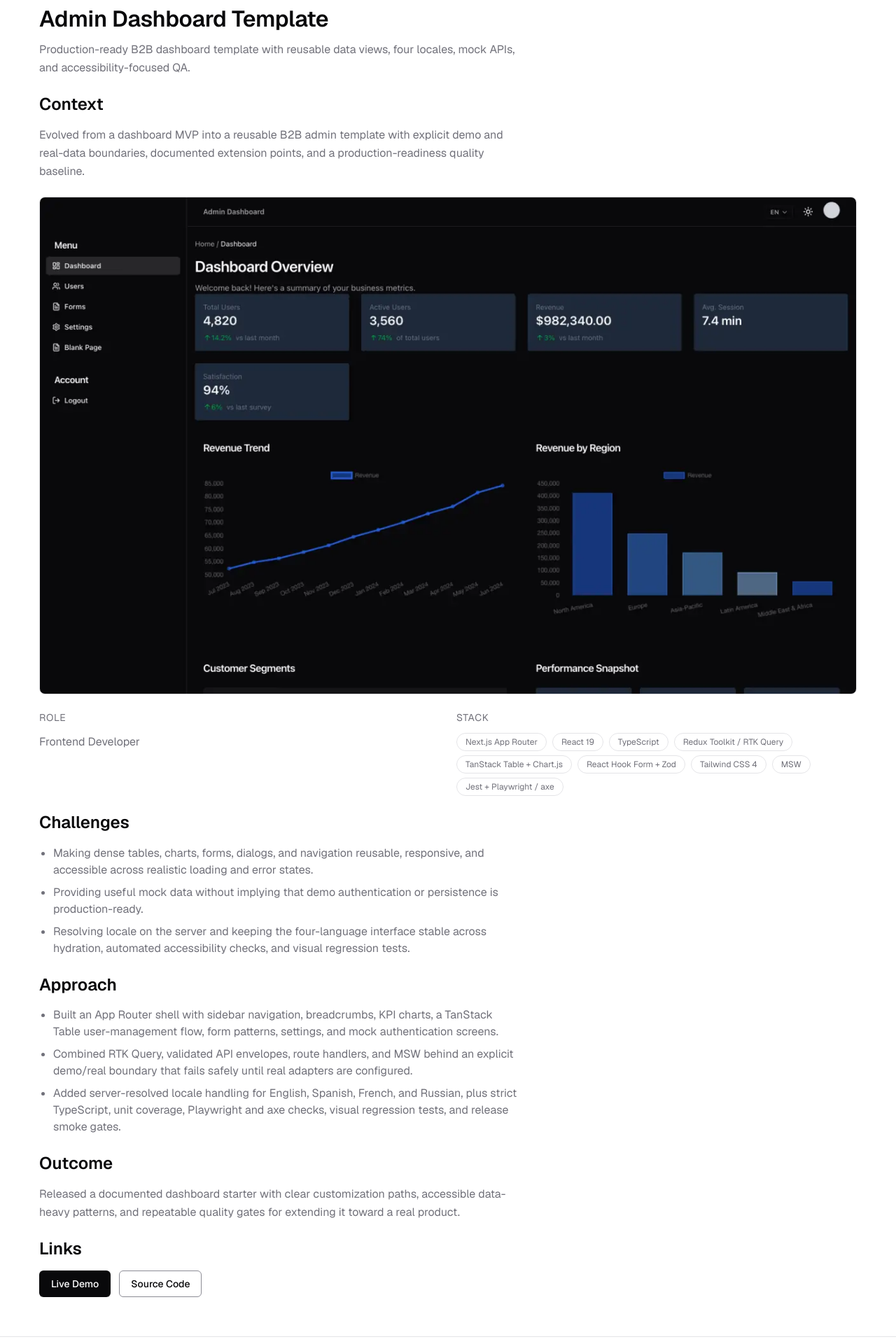
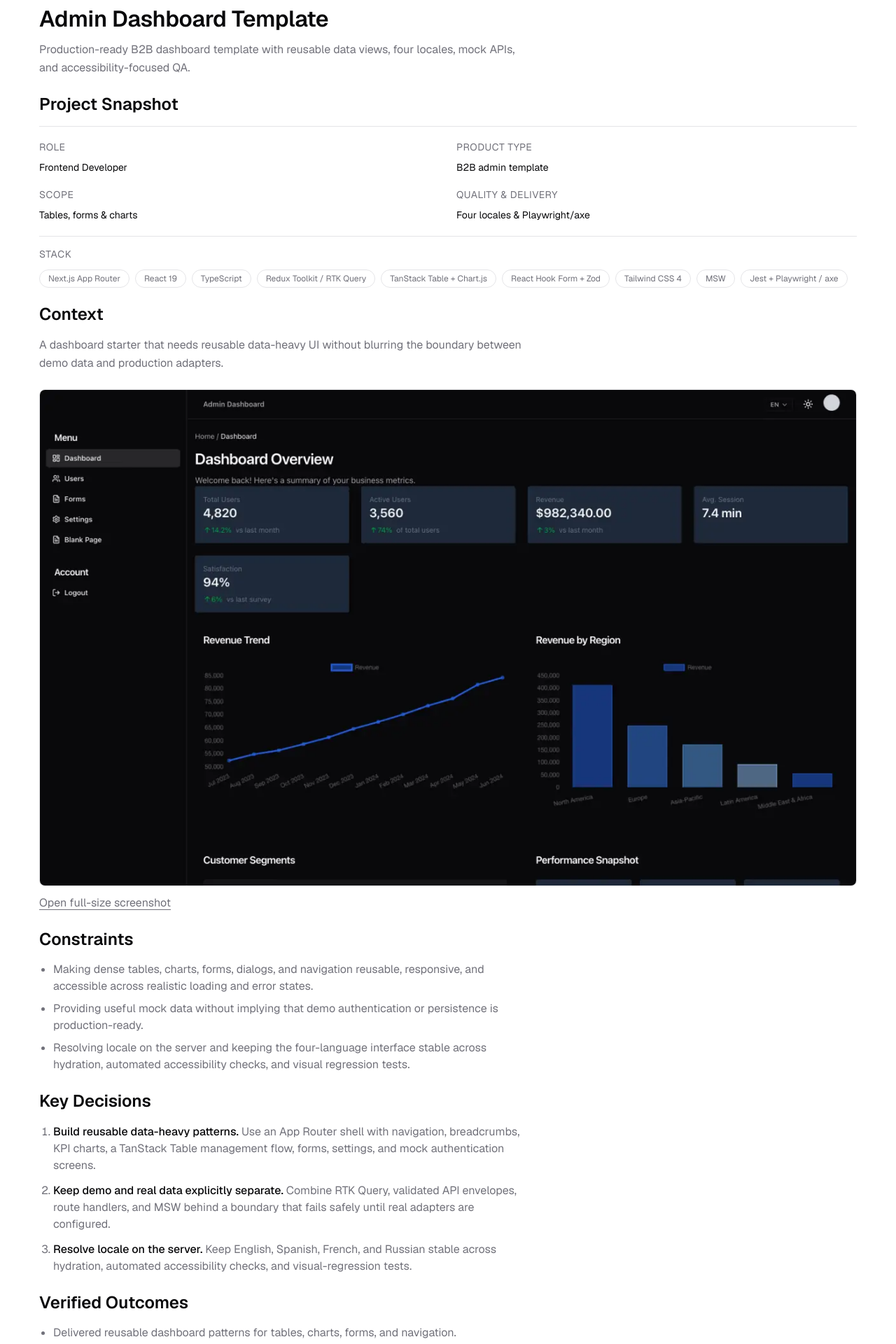
Before and after one commit to stupidkubik/my-website, a Next.js app: page /projects/admin-dashboard in a window 1280 px wide. Shown: the part 280-2200 px from the top of the page at 70% size. Built offline with nearby package versions, Linux system fonts and the light colour scheme; no server answers.

Commit message:
feat(case-studies): strengthen evidence and scanability

```diff
--- a/src/data/project-case-studies.ts
+++ b/src/data/project-case-studies.ts
@@ -1,12 +1,5 @@
 import { projectSlugs, projectsBySlug } from "@/data/projects";
 import type { ProjectListItem, ProjectSlug } from "@/data/projects";
-
-type ProjectMedia = {
-  src: string;
-  alt: string;
-  width: number;
-  height: number;
-};
 
 type ProjectOgImage = {
   src: string;
@@ -14,14 +7,24 @@ type ProjectOgImage = {
   height: number;
 };
 
+type ProjectSnapshotItem = {
+  label: string;
+  value: string;
+};
+
+type ProjectDecision = {
+  title: string;
+  detail: string;
+};
+
 type ProjectCaseStudyContent = {
   context: string;
-  role: string;
+  snapshot: readonly ProjectSnapshotItem[];
   stack: readonly string[];
-  challenges: readonly string[];
-  approach: readonly string[];
-  outcome: string;
-  media: ProjectMedia;
+  constraints: readonly string[];
+  keyDecisions: readonly ProjectDecision[];
+  outcomes: readonly string[];
+  tradeOff?: string;
   ogImage: ProjectOgImage;
 };
 
@@ -30,8 +33,13 @@ export type ProjectCaseStudy = ProjectListItem & ProjectCaseStudyContent;
 const caseStudyContentBySlug: Record<ProjectSlug, ProjectCaseStudyContent> = {
   "kanban-board": {
     context:
-      "Built as a production-minded collaboration app to solve real-time synchronization, role-based access, and dense drag-and-drop workflows across boards, columns, and cards.",
-    role: "Frontend Developer",
+      "A real-time collaboration workspace where board changes, permissions, and drag-and-drop need to remain predictable across clients.",
+    snapshot: [
+      { label: "Role", value: "Frontend Developer" },
+      { label: "Product type", value: "Real-time collaboration" },
+      { label: "Scope", value: "Boards, roles & drag-and-drop" },
+      { label: "Quality & delivery", value: "Emulator E2E & rules coverage" }
+    ],
     stack: [
       "Next.js App Router",
       "React 19",
@@ -42,24 +50,33 @@ const caseStudyContentBySlug: Record<ProjectSlug, ProjectCaseStudyContent> = {
       "Radix UI / shadcn/ui",
       "Vitest + Cypress"
     ],
-    challenges: [
+    constraints: [
       "Keeping Firestore listeners, the RTK Query cache, optimistic mutations, and drag-and-drop order consistent across clients.",
       "Enforcing owner, editor, and viewer permissions across the interface, Firestore rules, and server-owned operations.",
       "Evolving the data model for shared labels, multiple assignees, and legacy records without exposing credentials or letting tests write to production."
     ],
-    approach: [
-      "Structured the codebase around boards, columns, cards, participants, and invites, with Firestore listeners feeding RTK Query caches and optimistic patches keeping interactions responsive.",
-      "Moved sensitive mutations into validated Next.js API routes backed by Firebase Admin, including atomic board creation, invite acceptance, role changes, and cascade deletes.",
-      "Added isolated Firebase emulator E2E, Firestore rules coverage, guarded production smoke tests, dry-run migrations, and keyboard and mobile accessibility refinements."
+    keyDecisions: [
+      {
+        title: "Synchronize through Firestore listeners and RTK Query",
+        detail:
+          "Structure boards, columns, cards, participants, and invites around live listeners and optimistic patches so interactions stay responsive."
+      },
+      {
+        title: "Move sensitive mutations into validated API routes",
+        detail:
+          "Use Firebase Admin for atomic board creation, invite acceptance, role changes, and cascade deletes."
+      },
+      {
+        title: "Test against isolated Firebase emulators",
+        detail:
+          "Cover E2E flows and Firestore rules without allowing tests to write to production."
+      }
     ],
-    outcome:
-      "Delivered a bilingual real-time workspace with role-based collaboration, resilient optimistic interactions, and a documented release and operations baseline.",
-    media: {
-      src: "/media/projects/kanban-board/cover.webp",
-      alt: "Kanban board project screenshot with column layout and cards.",
-      width: 1280,
-      height: 778
-    },
+    outcomes: [
+      "Delivered a bilingual real-time workspace with owner, editor, and viewer roles.",
+      "Kept interactions responsive with Firestore listeners, RTK Query cache updates, and optimistic mutations.",
+      "Added isolated Firebase Emulator E2E and Firestore-rules coverage to protect production data during testing."
+    ],
     ogImage: {
       src: "/og/kanban-board.webp",
       width: 1200,
@@ -68,8 +85,13 @@ const caseStudyContentBySlug: Record<ProjectSlug, ProjectCaseStudyContent> = {
   },
   "stripe-mini-app": {
     context:
-      "Built Verdant Lane as an end-to-end e-commerce case study: Stripe is the catalog and payment source of truth, the browser owns a persistent cart, and Postgres records durable payment outcomes.",
-    role: "Frontend Developer",
+      "An e-commerce storefront that needs a Stripe-led catalogue, trustworthy Checkout data, and durable order records.",
+    snapshot: [
+      { label: "Role", value: "Frontend Developer" },
+      { label: "Product type", value: "E-commerce storefront" },
+      { label: "Scope", value: "Catalogue, Checkout & receipts" },
+      { label: "Quality & delivery", value: "Signed webhooks & idempotent orders" }
+    ],
     stack: [
       "Next.js App Router",
       "React 19",
@@ -81,24 +103,35 @@ const caseStudyContentBySlug: Record<ProjectSlug, ProjectCaseStudyContent> = {
       "Radix UI + CSS Modules",
       "Vitest + Playwright"
     ],
-    challenges: [
+    constraints: [
       "Keeping the live Stripe catalog consistent between the storefront and Checkout without trusting browser-owned product, price, currency, or quantity data.",
       "Authorizing receipt access, authenticating webhook events, and persisting order state safely across duplicate deliveries and retries.",
       "Keeping builds and CI deterministic and secretless while still supporting a live Stripe-backed production deployment."
     ],
-    approach: [
-      "Created one validated, cached catalog snapshot indexed by product, slug, and price, then revalidated every item, quantity, currency, redirect, and promotion before Checkout.",
-      "Protected receipts with a per-session HttpOnly proof, verified signed raw-body webhooks, and stored monotonic order state plus a unique fulfillment outbox record in Postgres.",
-      "Added typed environment profiles, redacted operational logging, CSP and HSTS headers, offline fixtures, least-privilege CI, and unit and browser coverage for critical flows."
+    keyDecisions: [
+      {
+        title: "Validate the catalogue before Checkout",
+        detail:
+          "Index one cached Stripe snapshot by product, slug, and price, then revalidate every item, quantity, currency, redirect, and promotion."
+      },
+      {
+        title: "Protect receipts and webhook processing",
+        detail:
+          "Use a per-session HttpOnly proof for receipts and verify signed raw-body webhooks before recording payment outcomes."
+      },
+      {
+        title: "Persist monotonic order state",
+        detail:
+          "Store durable payment outcomes and a unique fulfillment outbox record in Postgres to handle duplicate deliveries and retries."
+      }
     ],
-    outcome:
-      "Shipped a live test-mode storefront covering discovery through Checkout and a protected itemized receipt, backed by durable payment state and production-minded security and delivery practices.",
-    media: {
-      src: "/media/projects/stripe-mini-app/cover.webp",
-      alt: "Verdant Lane storefront screenshot with a product catalog and checkout flow.",
-      width: 1280,
-      height: 778
-    },
+    outcomes: [
+      "Connected a Stripe-backed catalogue to Checkout while revalidating browser-supplied items and quantities.",
+      "Protected itemized receipts with a per-session HttpOnly proof.",
+      "Stored idempotent, monotonic order state and a unique fulfillment outbox record in Postgres."
+    ],
+    tradeOff:
+      "The deployed storefront uses Stripe test mode. It demonstrates the catalogue, Checkout, and protected receipt flow without representing a live retail operation.",
     ogImage: {
       src: "/og/stripe-mini-shop.webp",
       width: 1200,
@@ -107,8 +140,13 @@ const caseStudyContentBySlug: Record<ProjectSlug, ProjectCaseStudyContent> = {
   },
   "admin-dashboard": {
     context:
-      "Evolved from a dashboard MVP into a reusable B2B admin template with explicit demo and real-data boundaries, documented extension points, and a production-readiness quality baseline.",
-    role: "Frontend Developer",
+      "A dashboard starter that needs reusable data-heavy UI without blurring the boundary between demo data and production adapters.",
+    snapshot: [
+      { label: "Role", value: "Frontend Developer" },
+      { label: "Product type", value: "B2B admin template" },
+      { label: "Scope", value: "Tables, forms & charts" },
+      { label: "Quality & delivery", value: "Four locales & Playwright/axe" }
+    ],
     stack: [
       "Next.js App Router",
       "React 19",
@@ -120,24 +158,35 @@ const caseStudyContentBySlug: Record<ProjectSlug, ProjectCaseStudyContent> = {
       "MSW",
       "Jest + Playwright / axe"
     ],
-    challenges: [
+    constraints: [
       "Making dense tables, charts, forms, dialogs, and navigation reusable, responsive, and accessible across realistic loading and error states.",
       "Providing useful mock data without implying that demo authentication or persistence is production-ready.",
       "Resolving locale on the server and keeping the four-language interface stable across hydration, automated accessibility checks, and visual regression tests."
     ],
-    approach: [
-      "Built an App Router shell with sidebar navigation, breadcrumbs, KPI charts, a TanStack Table user-management flow, form patterns, settings, and mock authentication screens.",
-      "Combined RTK Query, validated API envelopes, route handlers, and MSW behind an explicit demo/real boundary that fails safely until real adapters are configured.",
-      "Added server-resolved locale handling for English, Spanish, French, and Russian, plus strict TypeScript, unit coverage, Playwright and axe checks, visual regression tests, and release smoke gates."
+    keyDecisions: [
+      {
+        title: "Build reusable data-heavy patterns",
+        detail:
+          "Use an App Router shell with navigation, breadcrumbs, KPI charts, a TanStack Table management flow, forms, settings, and mock authentication screens."
+      },
+      {
+        title: "Keep demo and real data explicitly separate",
+        detail:
+          "Combine RTK Query, validated API envelopes, route handlers, and MSW behind a boundary that fails safely until real adapters are configured."
+      },
+      {
+        title: "Resolve locale on the server",
+        detail:
+          "Keep English, Spanish, French, and Russian stable across hydration, automated accessibility checks, and visual-regression tests."
+      }
     ],
-    outcome:
-      "Released a documented dashboard starter with clear customization paths, accessible data-heavy patterns, and repeatable quality gates for extending it toward a real product.",
-    media: {
-      src: "/media/projects/admin-dashboard/cover.webp",
-      alt: "Admin dashboard screenshot with data table, charts, and filters.",
-      width: 1280,
-      height: 778
-    },
+    outcomes: [
+      "Delivered reusable dashboard patterns for tables, charts, forms, and navigation.",
+      "Kept demo data behind an explicit demo/real-data boundary that fails safely until real adapters exist.",
+      "Validated four locales with strict TypeScript, Playwright/axe, and visual-regression coverage."
+    ],
+    tradeOff:
+      "Authentication and persistence remain intentionally mocked until real adapters are configured, so the template does not imply production-ready data handling.",
     ogImage: {
       src: "/og/admin-dashboard.webp",
       width: 1200,
--- a/src/pages/projects/[slug].tsx
+++ b/src/pages/projects/[slug].tsx
@@ -6,6 +6,7 @@ import BulletList from "@/components/ui/BulletList";
 import PageTitle from "@/components/ui/PageTitle";
 import Section from "@/components/ui/Section";
 import Stack from "@/components/ui/Stack";
+import TextLink from "@/components/ui/TextLink";
 import { ButtonLink } from "@/components/ui/Button";
 import { BodyMuted, MetaLabel } from "@/components/ui/typography";
 import { Grid, GridCol } from "@/components/ui/Grid";
@@ -70,61 +71,89 @@ export default function ProjectDetail({ project, slug }: ProjectPageProps) {
           </Grid>
 
           <Stack size="md">
-            <h2 className="text-h3 font-semibold">Context</h2>
-            <BodyMuted className="max-w-text">{project.context}</BodyMuted>
-          </Stack>
-
-          <div className="overflow-hidden rounded-lg border border-border bg-muted">
-            <Image
-              alt={project.media.alt}
-              className="h-auto w-full"
-              height={project.media.height}
-              priority
-              sizes="(min-width: 1200px) 1200px, 100vw"
-              src={project.media.src}
-              width={project.media.width}
-            />
-          </div>
-
-          <div className="grid gap-6 sm:grid-cols-2">
-            <Stack size="sm">
-              <MetaLabel as="h2">Role</MetaLabel>
-              <BodyMuted>{project.role}</BodyMuted>
-            </Stack>
-            <Stack size="sm">
-              <MetaLabel as="h2">Stack</MetaLabel>
-              <ul className="flex flex-wrap gap-2">
+            <h2 className="text-h3 font-semibold">Project Snapshot</h2>
+            <dl className="grid gap-x-6 gap-y-5 border-y border-border py-5 sm:grid-cols-2">
+              {project.snapshot.map((item) => (
+                <div key={item.label}>
+                  <dt className="text-label uppercase text-muted-fg">{item.label}</dt>
+                  <dd className="mt-2 text-sm text-fg">{item.value}</dd>
+                </div>
+              ))}
+            </dl>
+            <div>
+              <MetaLabel>Stack</MetaLabel>
+              <ul className="mt-3 flex flex-wrap gap-2">
                 {project.stack.map((item) => (
                   <li key={item}>
                     <Badge>{item}</Badge>
                   </li>
                 ))}
               </ul>
-            </Stack>
-          </div>
+            </div>
+          </Stack>
 
           <Stack size="md">
-            <h2 className="text-h3 font-semibold">Challenges</h2>
+            <h2 className="text-h3 font-semibold">Context</h2>
+            <BodyMuted className="max-w-text">{project.context}</BodyMuted>
+          </Stack>
+
+          <Stack size="sm">
+            <div className="overflow-hidden rounded-lg border border-border bg-muted">
+              <Image
+                alt={project.cover.alt}
+                className="h-auto w-full"
+                height={project.cover.height}
+                priority
+                sizes="(min-width: 1200px) 1200px, 100vw"
+                src={project.cover.src}
+                width={project.cover.width}
+              />
+            </div>
+            <TextLink
+              aria-label={`Open full-size screenshot for ${project.title} (opens in a new tab)`}
+              className="w-fit"
+              href={project.cover.src}
+              openInNewTab
+            >
+              Open full-size screenshot
+            </TextLink>
+          </Stack>
+
+          <Stack size="md">
+            <h2 className="text-h3 font-semibold">Constraints</h2>
             <BulletList className="max-w-text">
-              {project.challenges.map((challenge) => (
-                <li key={challenge}>{challenge}</li>
+              {project.constraints.map((constraint) => (
+                <li key={constraint}>{constraint}</li>
               ))}
             </BulletList>
           </Stack>
 
           <Stack size="md">
-            <h2 className="text-h3 font-semibold">Approach</h2>
+            <h2 className="text-h3 font-semibold">Key Decisions</h2>
+            <ol className="max-w-text list-decimal space-y-3 pl-5 text-muted-fg">
+              {project.keyDecisions.map((decision) => (
+                <li key={decision.title}>
+                  <strong className="font-medium text-fg">{decision.title}.</strong> {decision.detail}
+                </li>
+              ))}
+            </ol>
+          </Stack>
+
+          <Stack size="md">
+            <h2 className="text-h3 font-semibold">Verified Outcomes</h2>
             <BulletList className="max-w-text">
-              {project.approach.map((item) => (
-                <li key={item}>{item}</li>
+              {project.outcomes.map((outcome) => (
+                <li key={outcome}>{outcome}</li>
               ))}
             </BulletList>
           </Stack>
 
-          <Stack size="md">
-            <h2 className="text-h3 font-semibold">Outcome</h2>
-            <BodyMuted className="max-w-text">{project.outcome}</BodyMuted>
-          </Stack>
+          {project.tradeOff ? (
+            <Stack size="md">
+              <h2 className="text-h3 font-semibold">Trade-off</h2>
+              <BodyMuted className="max-w-text">{project.tradeOff}</BodyMuted>
+            </Stack>
+          ) : null}
 
           <Stack size="md">
             <h2 className="text-h3 font-semibold">Links</h2>
```
